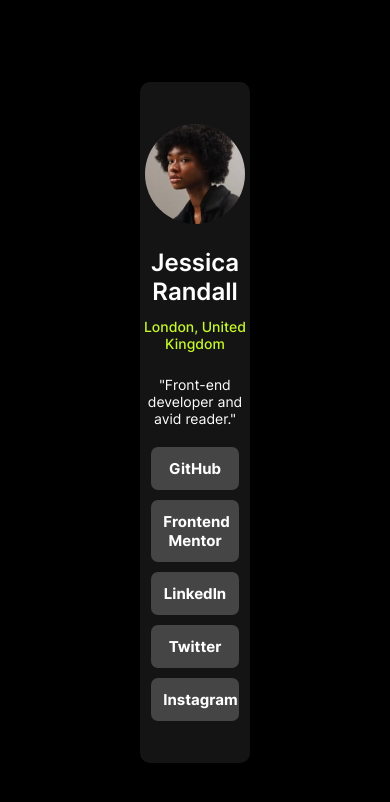
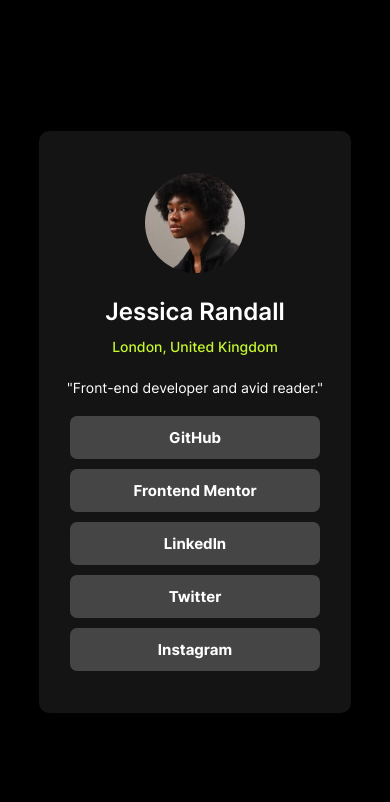
Before and after one commit to vaibhu252frontend/social-links-profile, a plain HTML site: page index.html in a window 390 px wide. Drawn offline with Linux system fonts and the light colour scheme.

Commit message:
media query for mobile design

```diff
--- a/index.css
+++ b/index.css
@@ -17,7 +17,7 @@ html{
 }
 main {
   background-color: black;
-  height: 100vh;
+  min-height: 100vh;
   color: hsl(0, 0%, 100%);
   display: flex;
   justify-content: center;
@@ -35,6 +35,12 @@ main {
   -ms-border-radius: 10px;
   -o-border-radius: 10px;
 }
+@media (max-width: 600px) {
+
+     .profile{
+          width:80%;
+     }
+ }
 img {
   width: 100px;
   height: auto;
```
